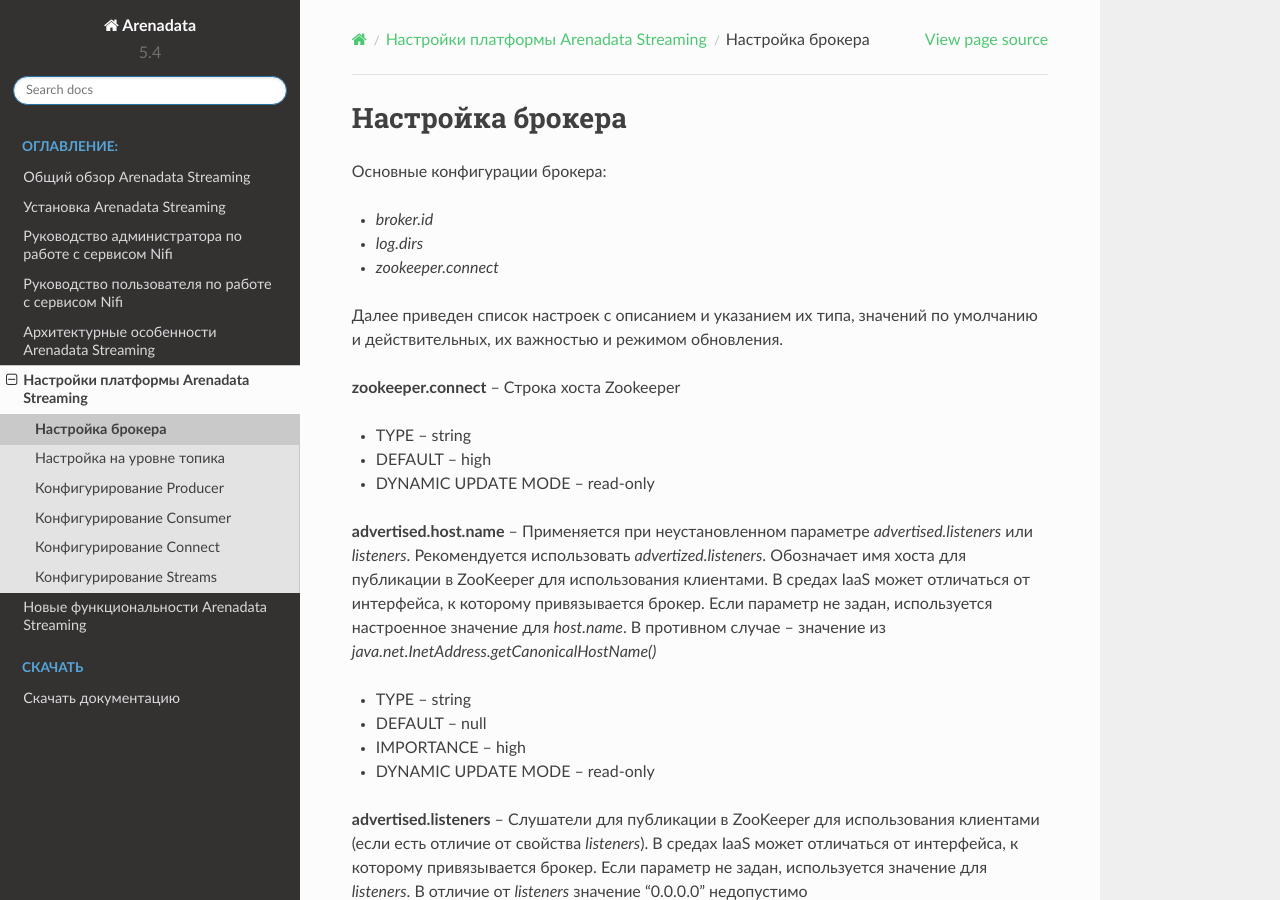
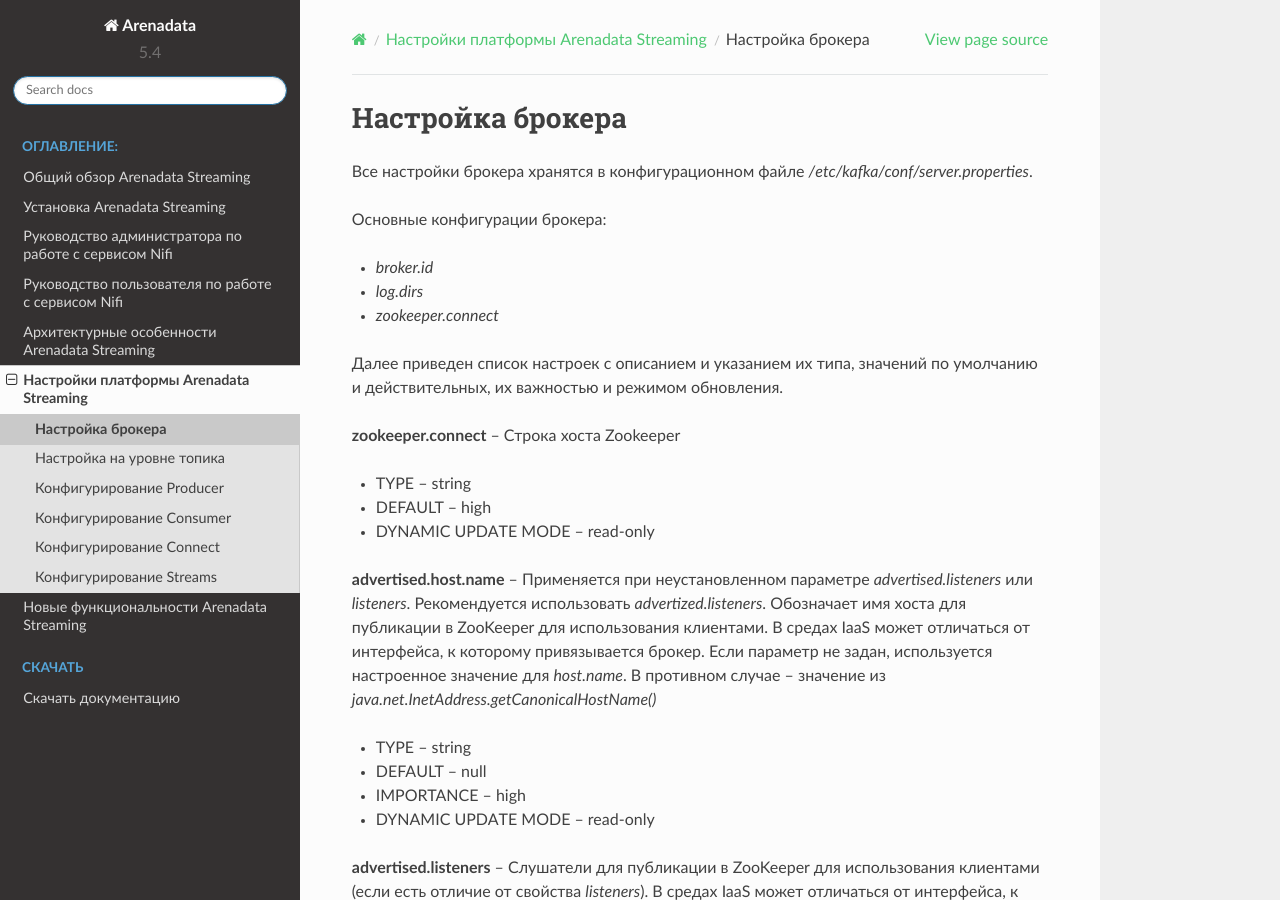
Before and after one commit to arenadata/docs_ads, a Sphinx documentation site: the page built from source/Config/broker.rst, in a window 1280 px wide and 900 px high. Built offline with Sphinx 7.4.7 and the Read the Docs theme 2.0.0, drawn with Linux system fonts in a browser that asks for light colours; pages that are not in the unit, such as notebooks, are missing from menus.

Commit message:
Update broker.rst

```diff
--- a/source/Config/broker.rst
+++ b/source/Config/broker.rst
@@ -1,5 +1,7 @@
 Настройка брокера
 ===================
+
+Все настройки брокера хранятся в конфигурационном файле */etc/kafka/conf/server.properties*.
 
 Основные конфигурации брокера:
 
```
